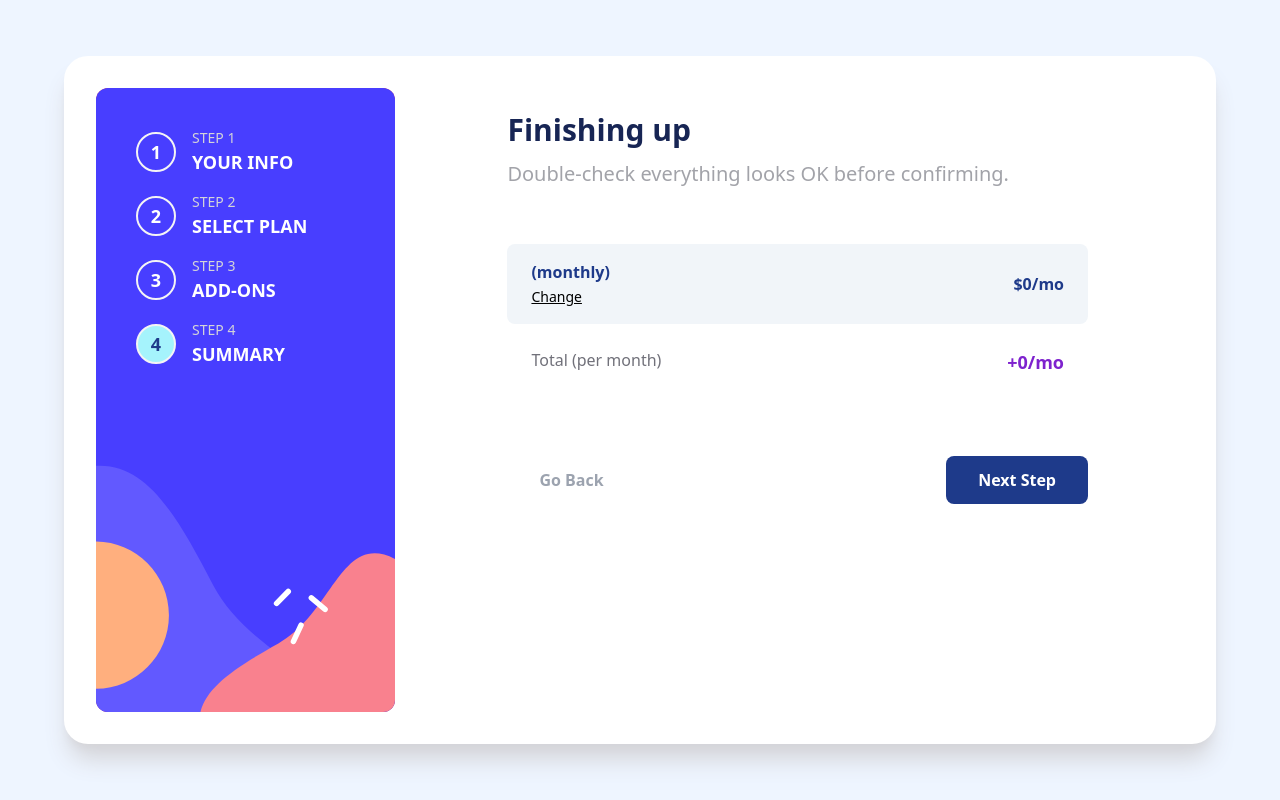
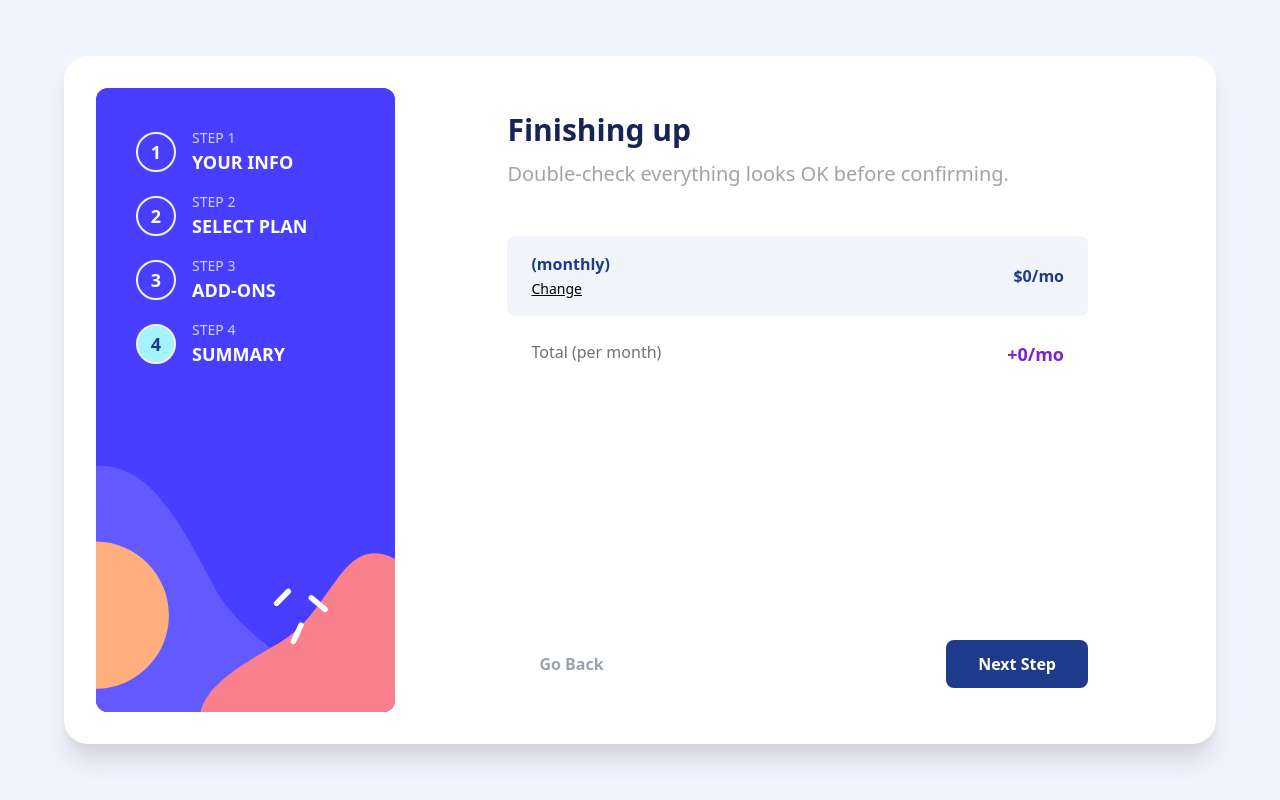
Before and after one commit to VicenteJ20/multi-step-form, a React (Vite) app: page /summary in a window 1280 px wide. Built offline with nearby package versions, Linux system fonts and the light colour scheme.

Commit message:
fix/se corrige funcionamiento de la pantalla de agradecimiento para que funcione como se pide en los requerimientos

```diff
--- a/src/App.tsx
+++ b/src/App.tsx
@@ -3,7 +3,6 @@
 import AddOnsPage from './pages/AddOns';
 import SummaryPage from './pages/Summary'
 import YourInfo from './pages/YourInfo';
-import FinishPage from './pages/Finish';
 
 const App = () => {
   return (
@@ -14,7 +13,6 @@
         <Route path='/select-plan' element={<SelectPlanPage />} />
         <Route path='/add-ons' element={<AddOnsPage />} />
         <Route path='/summary' element={<SummaryPage />} />
-        <Route path='/finish' element={<FinishPage />} />
       </Routes>
     </>
   )
--- a/src/pages/Finish.tsx
+++ /dev/null
@@ -1,16 +0,0 @@
-import { Header } from "../components/Header"
-import { LayoutForm } from "../components/Layout"
-import { Step5Info } from "../constants/StepsInfo"
-
-const FinishPage = () => {
-  return (
-    <LayoutForm>
-      <div className='flex flex-col gap-4 text-center h-full items-center justify-center'>
-        <img src={Step5Info.icon} alt={Step5Info.title} className='w-24 mx-auto' />
-        <Header title={Step5Info.title} subtitle={Step5Info.description} />
-      </div>
-    </LayoutForm>
-  )
-}
-
-export default FinishPage
--- a/src/pages/Summary.tsx
+++ b/src/pages/Summary.tsx
@@ -1,28 +1,42 @@
-import { useNavigate } from "react-router-dom"
 import { BackBtn } from "../components/BackBtn"
 import { ButtonsFooter } from "../components/ButtonsFooter"
 import { Header } from "../components/Header"
 import { LayoutForm } from "../components/Layout"
 import { NextBtn } from "../components/NextBtn"
 import { Summary } from "../components/Step4/Summary"
-import { Step4 } from "../constants/StepsInfo"
+import { Step4, Step5Info } from "../constants/StepsInfo"
+import { useState } from "react"
 
 const SummaryPage = () => {
-  const navigate = useNavigate()
+  const [finish, setFinish] = useState(false)
 
   const handleClick = () => {
-    return navigate('/finish')
+    setFinish(true)
   }
 
   return (
     <LayoutForm>
+      {
+        finish ? (
+          <div className='flex flex-col gap-4 text-center h-full items-center justify-center'>
+            <img src={Step5Info.icon} alt={Step5Info.title} className='w-24 mx-auto' />
+            <Header title={Step5Info.title} subtitle={Step5Info.description} />
+          </div>
+        ) : (
+          <div className='flex flex-col gap-4 justify-between h-full'>
+            <section className='flex flex-col gap-12'>
               <Header title={Step4.title} subtitle={Step4.description} />
               <Summary />
+            </section>
             <ButtonsFooter>
               <BackBtn />
               <NextBtn onSubmit={handleClick} />
             </ButtonsFooter>
-    </LayoutForm>
+          </div>
+        )
+      }
+
+    </LayoutForm >
   )
 }
 
```
Lines whose indentation alone changed are shown as unchanged.
